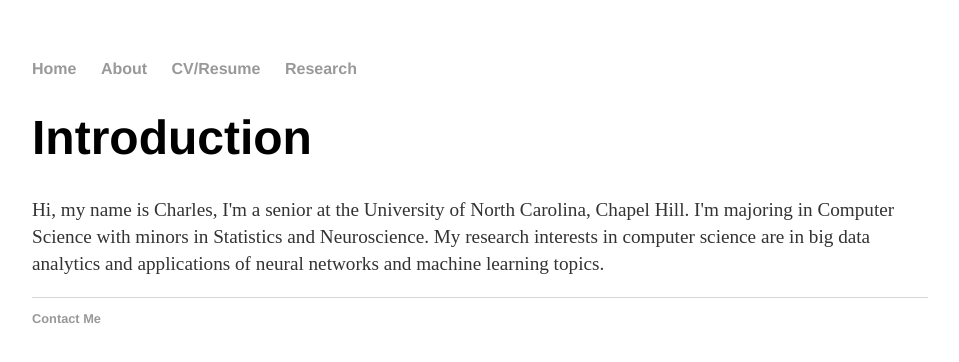
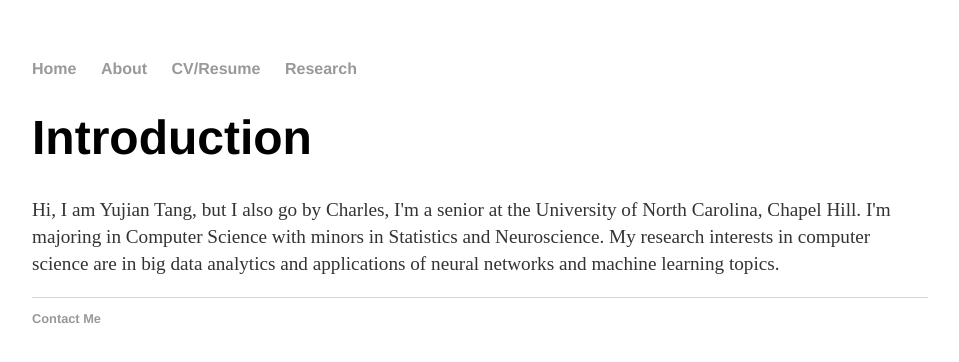
Before and after one commit to ytang07/ytang07.github.io, a Jekyll site: the page built from index.html, in a window 1280 px wide. Shown: the top 362 px of the page, without its empty margins (160-1119 px from the left). Built offline with Jekyll 4.4.1, drawn with Linux system fonts in a browser that asks for light colours.

Commit message:
change about

```diff
--- a/index.html
+++ b/index.html
@@ -5,7 +5,7 @@ title: Yujian 'Charles' Tang
 <div class="blurb">
 	<h1>Introduction</h1>
 	<p>
-		Hi, my name is Charles, I'm a senior at the University of North Carolina, Chapel Hill.
+		Hi, I am Yujian Tang, but I also go by Charles, I'm a senior at the University of North Carolina, Chapel Hill.
 		I'm majoring in Computer Science with minors in Statistics and Neuroscience.
 		My research interests in computer science are in big data analytics and applications of neural networks and machine learning topics.
 	</p>
```
